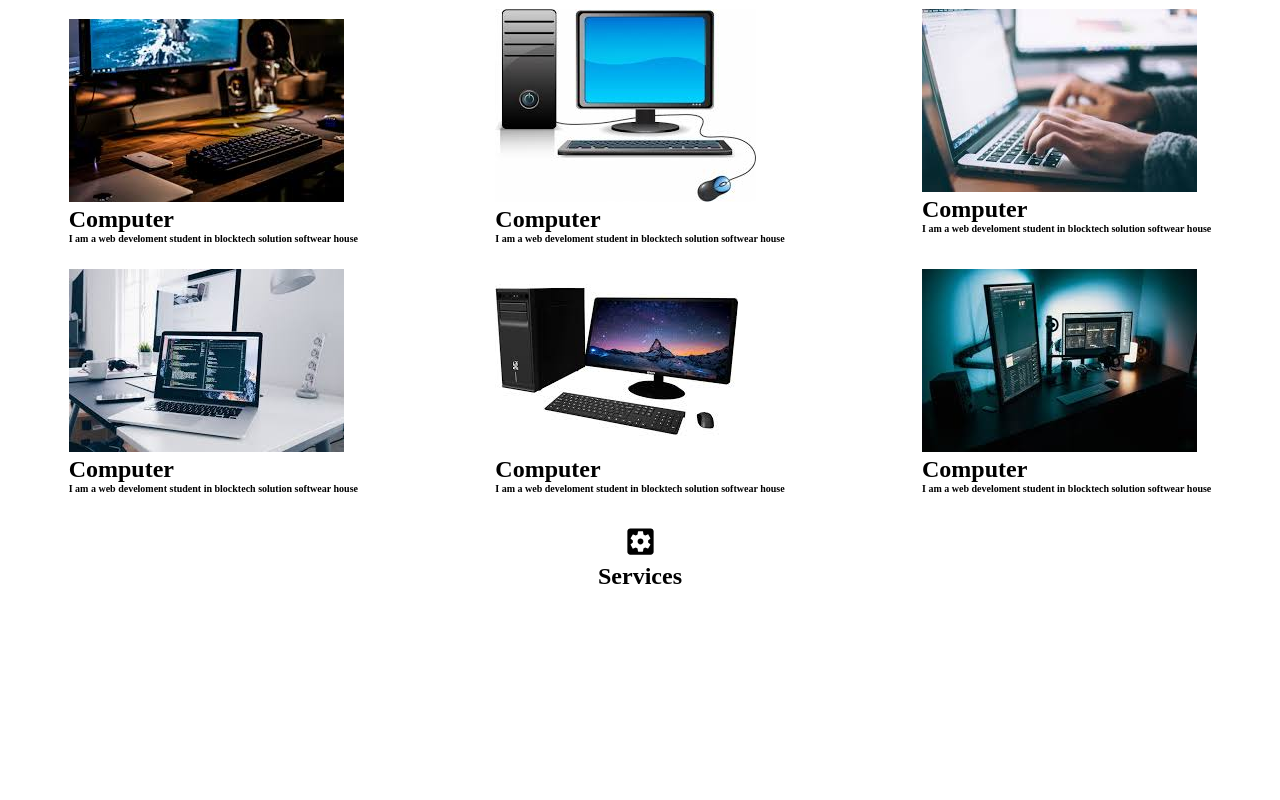
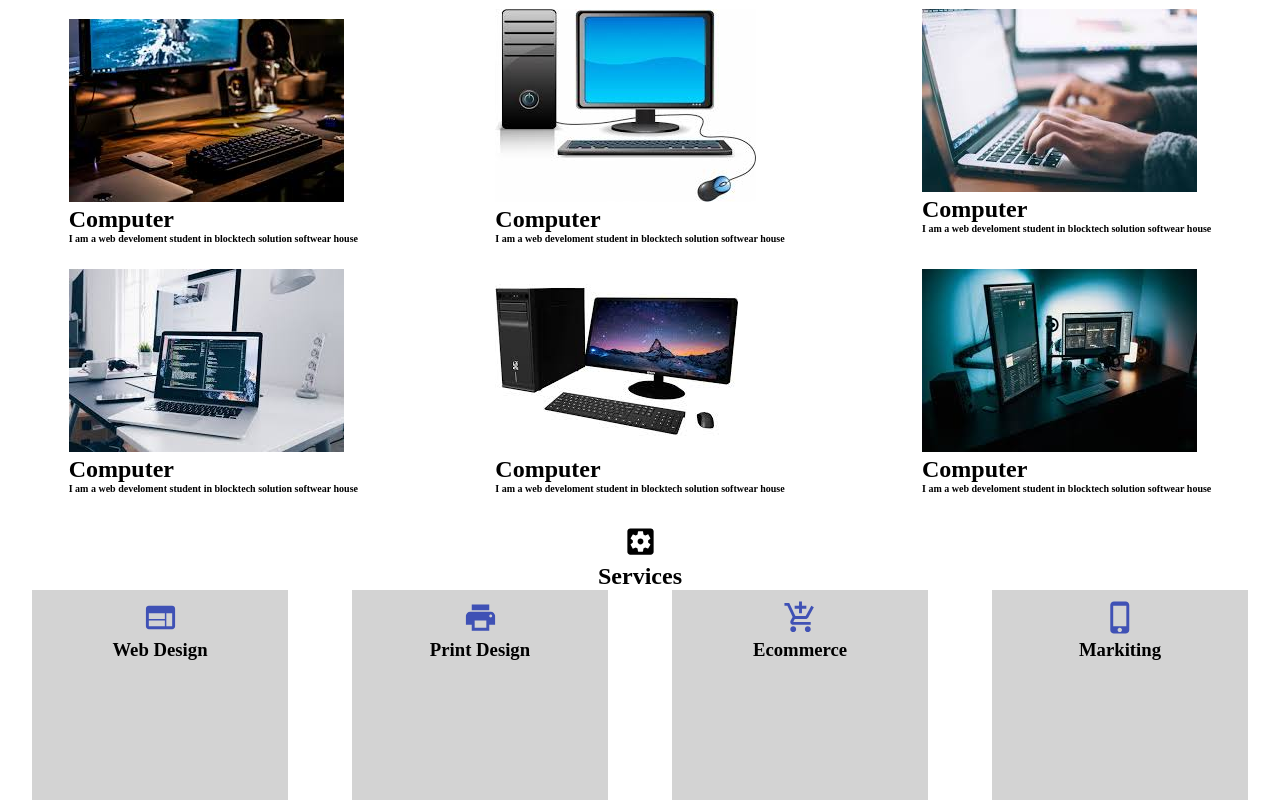
Before and after one commit to ali-203/legend, a React (Create React App) app: page / in a window 1280 px wide. Shown: the part 656-1456 px from the top of the page. Before the commit the page ends 1246 px from the top, so only its background shows below. Built offline with nearby package versions, Linux system fonts and the light colour scheme.

Commit message:
updated css

```diff
--- a/src/App.css
+++ b/src/App.css
@@ -106,15 +106,50 @@ margin-top: auto;
 
   }
 }
-
 .servc {
   text-align: center;
   margin-top: 30px;
 }
+.service_main {
+  text-align: center;
+  width: 100%;
+  height: 200px;
+  background-color: white;
+  display: flex;
+    justify-content: space-around;
+}
 
+.div_one {
+  padding-top: 10px;
+  background-color: lightgray;
+    width: 20%;
+    color: black;
+    height: 200px;
 
+}
+.div_two {
+  padding-top: 10px;
+  width: 20%;
+  color: black;
+  background-color: lightgray;
+  height: 200px;
+}
+.div_three {
+  padding-top: 10px;
+  width: 20%;
+  color: black;
+  background-color: lightgray;
+  height: 200px;
 
+}
+.div_four {
+  padding-top: 10px;
+  width: 20%;
+  color: black;
+  background-color: lightgray;
+  height: 200px;
 
+}
 
 
 
--- a/src/App.js
+++ b/src/App.js
@@ -6,6 +6,10 @@ import AccountBalanceIcon from '@material-ui/icons/AccountBalance';
 import AccountBoxIcon from '@material-ui/icons/AccountBox';
 import AirplayIcon from '@material-ui/icons/Airplay';
 import SettingsApplicationsIcon from '@material-ui/icons/SettingsApplications';
+import WebIcon from '@material-ui/icons/Web';
+import PrintIcon from '@material-ui/icons/Print';
+import AddShoppingCartIcon from '@material-ui/icons/AddShoppingCart';
+import PhoneIphoneIcon from '@material-ui/icons/PhoneIphone';
 
 function App() {
     return (
@@ -96,7 +100,29 @@ function App() {
 <div className="servc">
 <SettingsApplicationsIcon  fontSize='large'	/>
 <h2>Services</h2>
+</div>
 
+<div className="service_main">
+  <div className="div_one">
+  <WebIcon fontSize="large" color="primary" />
+  <h3>Web Design</h3>
+
+
+
+  </div>
+  <div className="div_two">
+  <PrintIcon fontSize="large" color="primary"/>
+  <h3>Print Design</h3>
+
+  </div>
+  <div className="div_three">
+  <AddShoppingCartIcon fontSize="large" color="primary" />
+    <h3>Ecommerce</h3>
+  </div>
+  <div className="div_four">
+  <PhoneIphoneIcon fontSize="large" color="primary"/>
+    <h3>Markiting</h3>
+  </div>
 </div>
 
 
```
